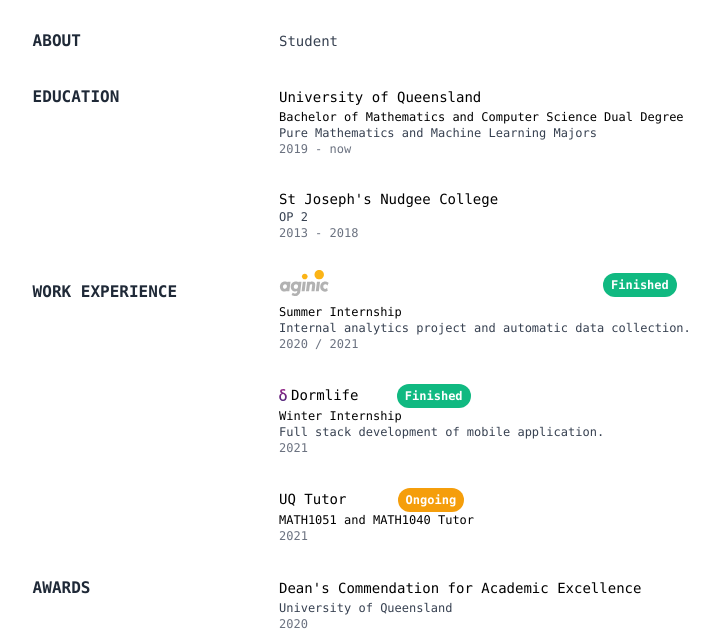
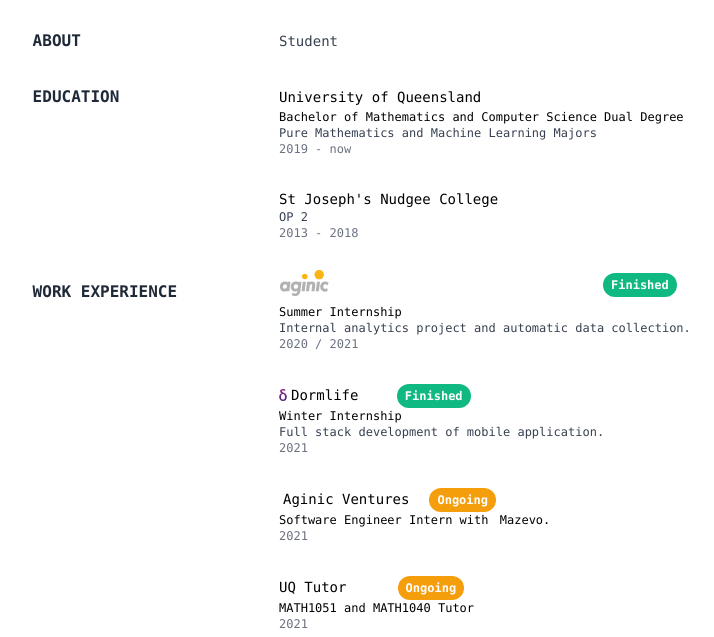
Before and after one commit to scooobs/scooobs.github.io, a website: page index.html in a window 1280 px wide. Shown: the part 163-800 px from the top of the page, without its empty margins (337-1051 px from the left). Drawn offline with Linux system fonts and the light colour scheme.

Commit message:
Added mazevo

```diff
--- a/index.html
+++ b/index.html
@@ -5,8 +5,8 @@
   <!-- ... -->
   <title>Conal O'Leary's Resume</title>
   <link rel="stylesheet" href="css/style.css">
-  <meta charset="UTF-8"/>
-  <meta name="viewport" content="width=device-width, initial-scale=1.0"/>
+  <meta charset="UTF-8" />
+  <meta name="viewport" content="width=device-width, initial-scale=1.0" />
 
 </head>
 
@@ -153,7 +153,8 @@
               </div>
 
               <div class="text-left pl-4">
-                <span class="inline-block rounded-full text-white bg-green-500 px-2 py-1 text-xs font-bold mr-3">Finished</span>
+                <span
+                  class="inline-block rounded-full text-white bg-green-500 px-2 py-1 text-xs font-bold mr-3">Finished</span>
               </div>
             </div>
 
@@ -211,7 +212,8 @@
               </div>
 
               <div class="text-left pl-4">
-                <span class="inline-block rounded-full text-white bg-green-500 px-2 py-1 text-xs font-bold mr-3">Finished</span>
+                <span
+                  class="inline-block rounded-full text-white bg-green-500 px-2 py-1 text-xs font-bold mr-3">Finished</span>
               </div>
             </div>
           </div>
@@ -249,11 +251,49 @@
           <div class="pt-4 lg:pt-8 h-auto w-full lg:justify-self-start font-mono font-medium text-sm text-black">
             <div class='grid justify-self-start grid-cols-2 items-baseline'>
               <div class='justify-self-start'>
+                <a href='https://www.aginic.ventures' target="_blank" class="hover:text-purpur pl-1">
+                  Aginic Ventures
+                </a>
+              </div>
+              <div class="text-left pl-5">
+                <span
+                  class="inline-block rounded-full text-white bg-yellow-500 px-2 py-1 text-xs font-bold mr-3">Ongoing</span>
+              </div>
+            </div>
+
+          </div>
+
+          <div>
+          </div>
+
+          <div class="h-auto lg:justify-self-start font-mono font-normal text-xs text-black">
+            <div class='justify-self-start'>
+              Software Engineer Intern with <a href='https://aginic.ventures/portfolio/mazevo' target="_blank"
+                class="hover:text-cyan pl-1">Mazevo</a>.
+            </div>
+          </div>
+
+          <div>
+          </div>
+
+          <div class="h-auto lg:justify-self-start font-mono font-light text-xs text-gray-500">
+            <div class='justify-self-start'>
+              2021
+            </div>
+          </div>
+
+          <div>
+          </div>
+
+          <div class="pt-4 lg:pt-8 h-auto w-full lg:justify-self-start font-mono font-medium text-sm text-black">
+            <div class='grid justify-self-start grid-cols-2 items-baseline'>
+              <div class='justify-self-start'>
                 UQ Tutor
               </div>
               <div class="text-left pl-5">
-                <span class="inline-block rounded-full text-white bg-yellow-500 px-2 py-1 text-xs font-bold mr-3">Ongoing</span>
-            </div>
+                <span
+                  class="inline-block rounded-full text-white bg-yellow-500 px-2 py-1 text-xs font-bold mr-3">Ongoing</span>
+              </div>
             </div>
 
           </div>
```
Also changed, not shown: 1 other file.
